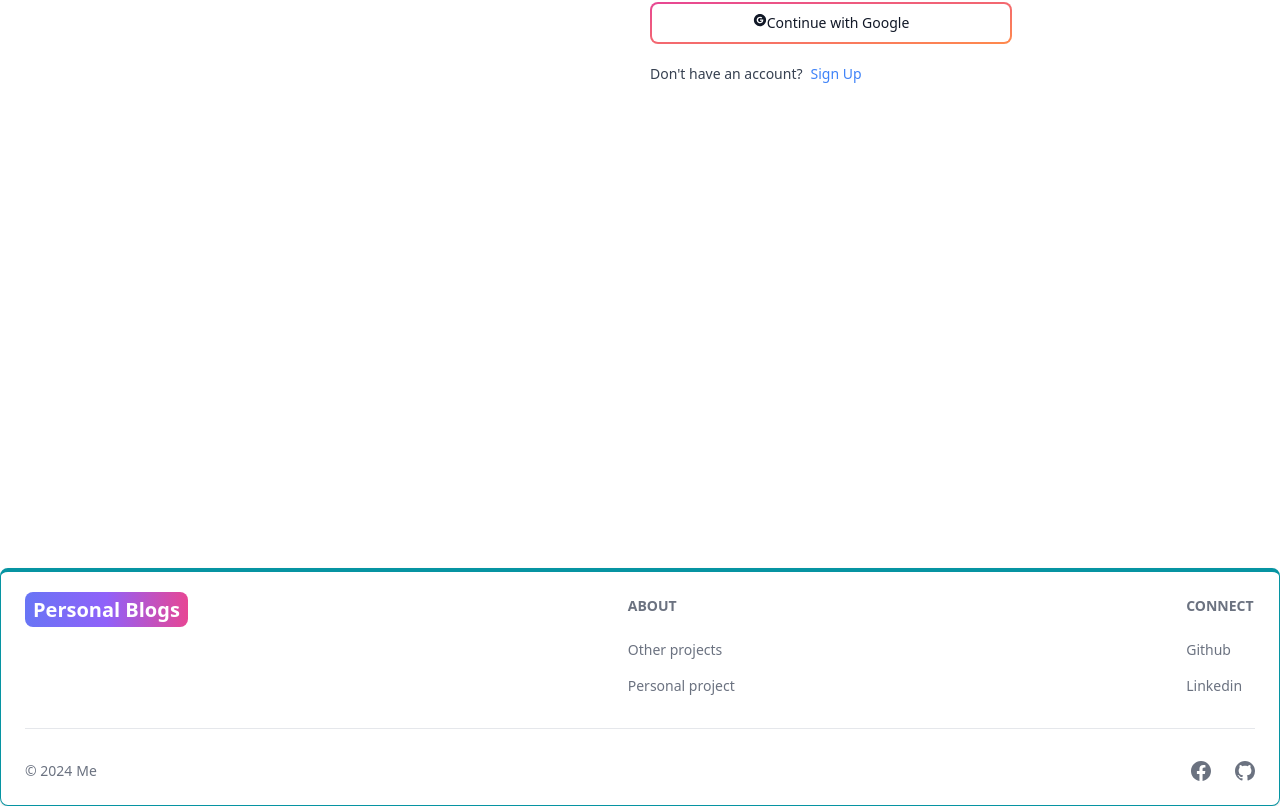
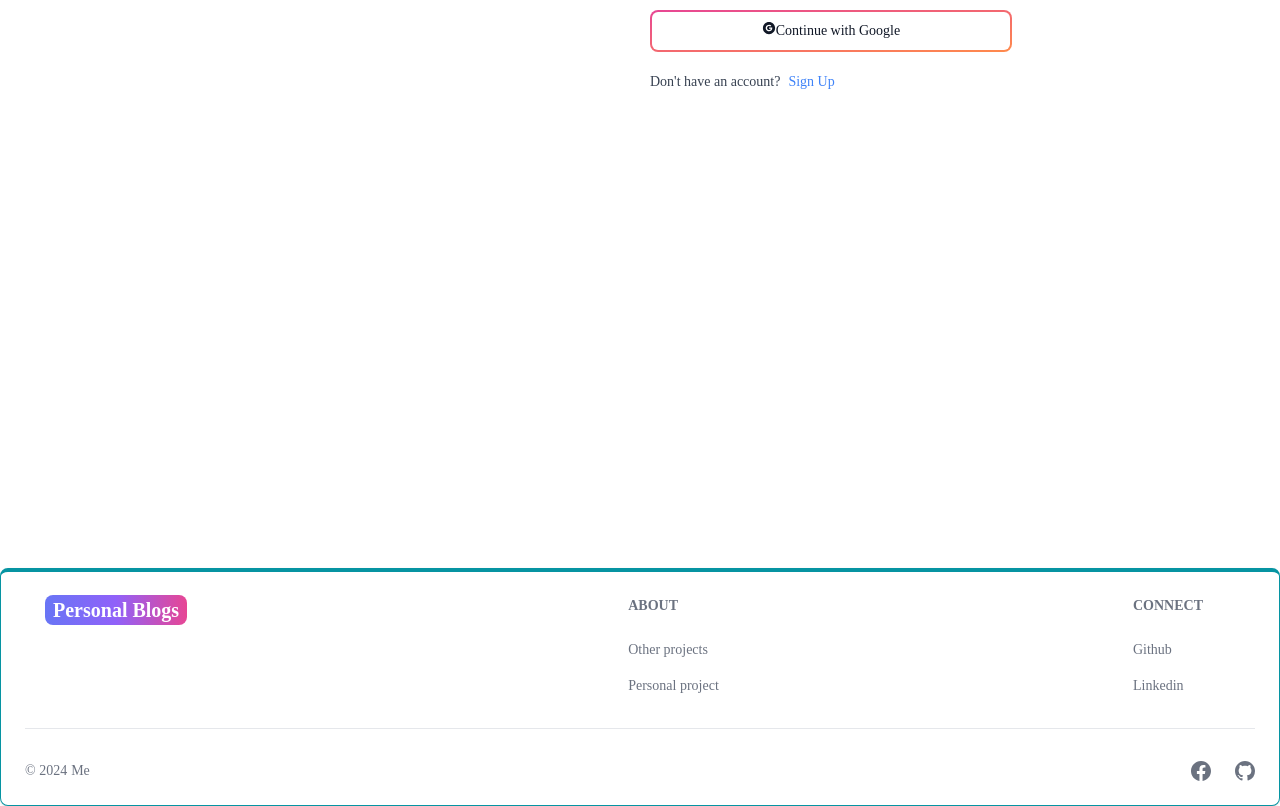
Before and after one commit to ttneit/Mern-Blogging, a React (Vite) app in the folder client/: page /signin in a window 1280 px wide. Shown: the part 376-1182 px from the top of the page. Built offline with nearby package versions, Linux system fonts and the light colour scheme; no server answers.

Commit message:
change font

```diff
--- a/client/package.json
+++ b/client/package.json
@@ -13,6 +13,7 @@
     "@reduxjs/toolkit": "^2.2.3",
     "firebase": "^10.11.1",
     "flowbite-react": "^0.9.0",
+    "framer-motion": "^11.2.10",
     "moment": "^2.30.1",
     "react": "^18.2.0",
     "react-circular-progressbar": "^2.1.0",
--- a/client/src/components/Footer.jsx
+++ b/client/src/components/Footer.jsx
@@ -6,20 +6,20 @@ export default function FooterComponent() {
   return (
     <Footer container className='border border-t-4 border-teal-500'>
         <div className="w-full">
-          <div className="grid w-full justify-between sm:flex sm:justify-between md:flex md:grid-cols-2">
+          <div className="grid w-full justify-between sm:flex sm:justify-between md:flex md:grid-cols-2 px-5">
             <div>
-              <Link to="/" className='self-center whitespace-nowrap text-sm sm:text-xl font-semibold dark:text-white'>
+              <Link to="/" className='self-center whitespace-nowrap text-lg sm:text-xl font-semibold dark:text-white'>
                 <span className='px-2 py-1 bg-gradient-to-r from-indigo-500 via-purple-500 to-pink-500 rounded-lg text-white'>Personal Blogs</span>
               </Link>
             </div>
-            <div>
+            <div className='ml-6 pl-4'>
               <Footer.Title title='About'/>
               <Footer.LinkGroup col>
-                <Footer.Link href='#' >Other projects</Footer.Link>
+                <Footer.Link href='#'>Other projects</Footer.Link>
                 <Footer.Link href='#'>Personal project</Footer.Link>
               </Footer.LinkGroup>
             </div>
-            <div>
+            <div className='pr-4 mr-4'>
               <Footer.Title title='Connect'/>
               <Footer.LinkGroup col>
                 <Footer.Link href='https://github.com/ttneit' >Github</Footer.Link>
--- a/client/src/index.css
+++ b/client/src/index.css
@@ -1,6 +1,12 @@
 @tailwind base;
 @tailwind components;
 @tailwind utilities;
+
+body {
+    @apply font-body;
+    @apply text-lg;
+}
+
 
 body{
     height: 100vh;
--- a/client/src/pages/CreatePost.jsx
+++ b/client/src/pages/CreatePost.jsx
@@ -126,7 +126,7 @@ export default function CreatePost() {
                       { indent: "-1" },
                       { indent: "+1" },
                     ],
-                    ["link", "image", "video"],
+                    ["link", "image"],
                     ["code-block"],
                     ["clean"],
                   ],
@@ -149,7 +149,6 @@ export default function CreatePost() {
                 "indent",
                 "link",
                 "image",
-                "video",
                 "code-block",
               ]}/>
             <Button type='submit' gradientDuoTone='purpleToPink' >
--- a/client/src/pages/Home.jsx
+++ b/client/src/pages/Home.jsx
@@ -22,7 +22,7 @@ export default function Home() {
     <div>
       <div className='flex flex-col gap-6  lg:p-28 p-3 max-w-6xl mx-auto'>
         <h1 className='text-3xl font-bold lg:text-6xl'>Welcome to my blog</h1>
-        <p className='text-gray-500 text-xs sm:text-sm'>On this blog, you'll find weekly articles and tutorials on many topics
+        <p className='text-gray-500 text-lg sm:text-lg'>On this blog, you'll find weekly articles and tutorials on many topics
               such as Coding ,Gaming, Sport , Finance , Data</p>
         <Link to='/search' className='text-xs sm:text-sm text-teal-500 font-bold hover:underline'> View all posts</Link>
       </div>
--- a/client/src/pages/UpdatePost.jsx
+++ b/client/src/pages/UpdatePost.jsx
@@ -29,7 +29,6 @@ export default function UpdatePost() {
                     setPublishError(data.message);
                     return;
                 }
-                console.log(data);
                 if(res.ok) {
                     setPublishError(null);
                     setFormData(data);
@@ -41,7 +40,7 @@ export default function UpdatePost() {
             console.log(error.message);
         }
     },[postId]);
-    console.log(formData);
+
     const handleUploadImage = async () => {
         try {
             if(!file) {
@@ -79,6 +78,9 @@ export default function UpdatePost() {
             console.log(error);
         }
     };
+    const handleFormData = async(e) => {
+
+    }
     const handleSubmit = async(e) => {
     e.preventDefault();
     try {
@@ -101,7 +103,6 @@ export default function UpdatePost() {
 
     }
     }
-     console.log(formData);
   return (
     <div className='p-3 max-w-3xl mx-auto min-h-screen'>
         <h1 className='text-center text-3xl my-7 font-semibold'>Update a post</h1>
--- a/client/tailwind.config.js
+++ b/client/tailwind.config.js
@@ -7,7 +7,15 @@ export default {
     flowbite.content(),
   ],
   theme: {
-    extend: {},
+    extend: {
+      fontFamily: {
+        header: [ 'sans-serif'],
+        body: [ 'serif'],
+        nav: ['Open Sans', 'sans-serif'],
+        footer: ['Lato', 'sans-serif'],
+        blockquote: ['Playfair Display', 'serif'],
+      },
+    },
   },
   plugins: [flowbite.plugin(),require('tailwind-scrollbar'),],
 }
```
Also changed, not shown: 1 other file (tests, documents, lock files or other folders). Lines whose indentation alone changed are shown as unchanged.
